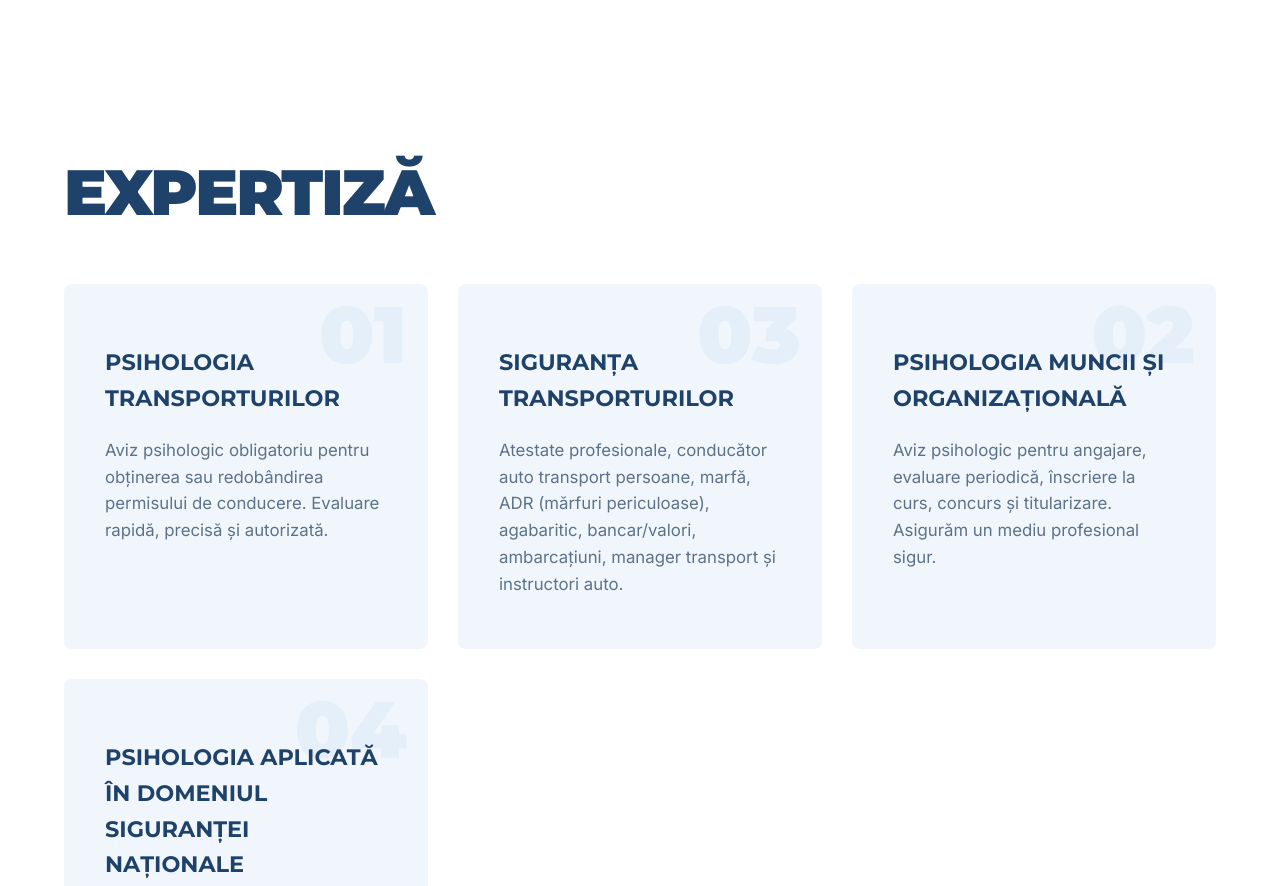
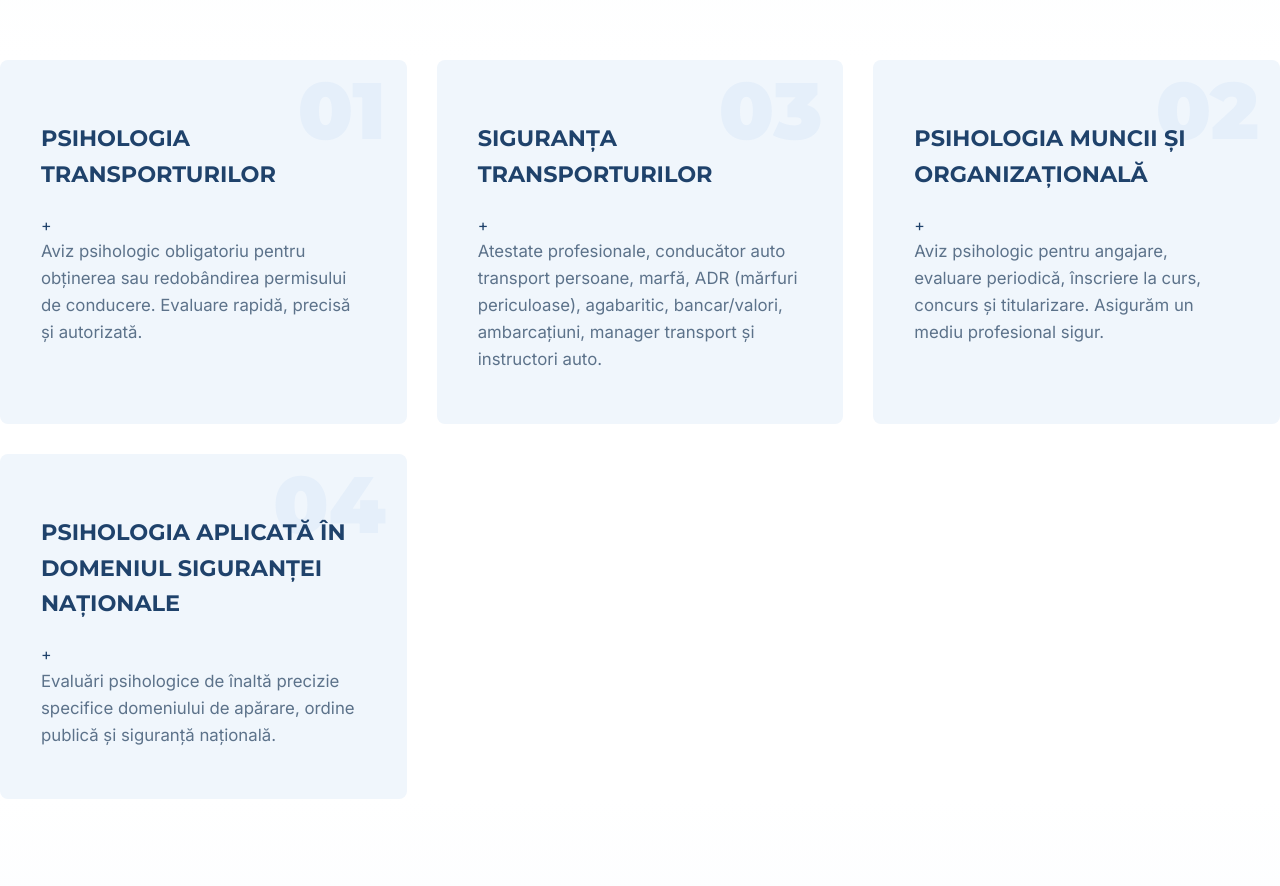
Before and after one commit to dariamihalache25/cabinet-psihologie-iasi, a plain HTML site: page index.html in a window 1280 px wide. Shown: the part 740-1626 px from the top of the page. Drawn offline with Linux system fonts and the light colour scheme.

Commit message:
updated index.html

```diff
--- a/index.html
+++ b/index.html
@@ -37,36 +37,59 @@
         </div>
     </section>
 
-   <section id="servicii" class="services-premium">
-        <h2 class="section-title reveal">EXPERTIZĂ</h2>
-
    <div class="services-compact-grid">
     <div class="compact-card reveal">
         <div class="service-number">01</div>
+        <div class="card-header">
             <h3>PSIHOLOGIA TRANSPORTURILOR</h3>
+            <span class="toggle-icon">+</span>
+        </div>
+        <div class="card-body">
+            <div class="card-body-inner">
                 <p>Aviz psihologic obligatoriu pentru obținerea sau redobândirea permisului de conducere. Evaluare rapidă, precisă și autorizată.</p>
+            </div>
+        </div>
     </div>
 
     <div class="compact-card reveal">
         <div class="service-number">03</div>
+        <div class="card-header">
             <h3>SIGURANȚA TRANSPORTURILOR</h3>
+            <span class="toggle-icon">+</span>
+        </div>
+        <div class="card-body">
+            <div class="card-body-inner">
                 <p>Atestate profesionale, conducător auto transport persoane, marfă, ADR (mărfuri periculoase), agabaritic, bancar/valori, ambarcațiuni, manager transport și instructori auto.</p>
+            </div>
+        </div>
     </div>
 
     <div class="compact-card reveal">
         <div class="service-number">02</div>
+        <div class="card-header">
             <h3>PSIHOLOGIA MUNCII ȘI ORGANIZAȚIONALĂ</h3>
+            <span class="toggle-icon">+</span>
+        </div>
+        <div class="card-body">
+            <div class="card-body-inner">
                 <p>Aviz psihologic pentru angajare, evaluare periodică, înscriere la curs, concurs și titularizare. Asigurăm un mediu profesional sigur.</p>
+            </div>
+        </div>
     </div>
 
     <div class="compact-card reveal">
         <div class="service-number">04</div>
+        <div class="card-header">
             <h3>PSIHOLOGIA APLICATĂ ÎN DOMENIUL SIGURANȚEI NAȚIONALE</h3>
+            <span class="toggle-icon">+</span>
+        </div>
+        <div class="card-body">
+            <div class="card-body-inner">
                 <p>Evaluări psihologice de înaltă precizie specifice domeniului de apărare, ordine publică și siguranță națională.</p>
             </div>
         </div>
-    </section>
-
+    </div>
+</div>
    <!-- Secțiunea Contact (Luminoasă și Aerisită) -->
     <section id="contact" class="contact-premium reveal">
         <h2 class="section-title">CONTACT</h2>
```
Lines whose indentation alone changed are shown as unchanged.
